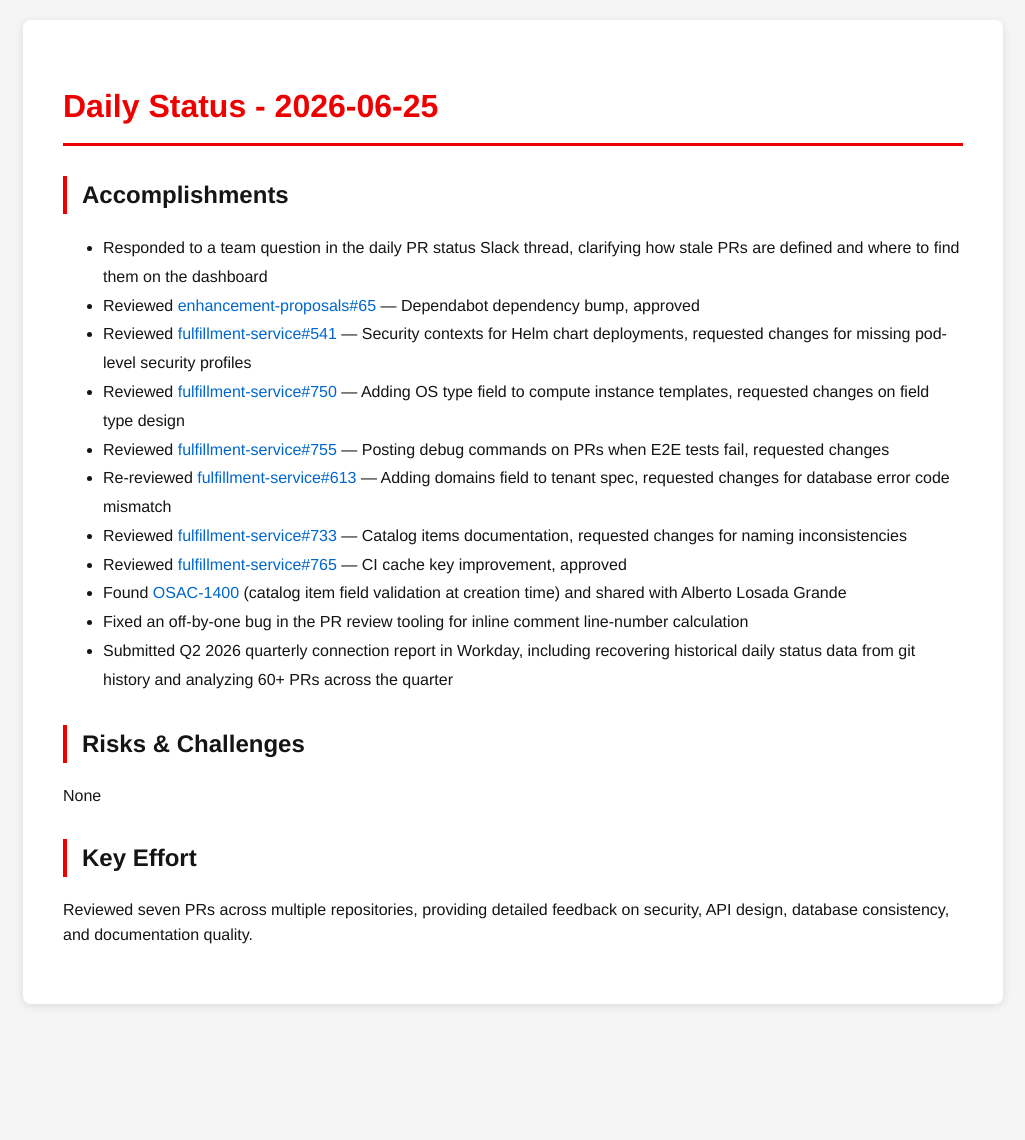
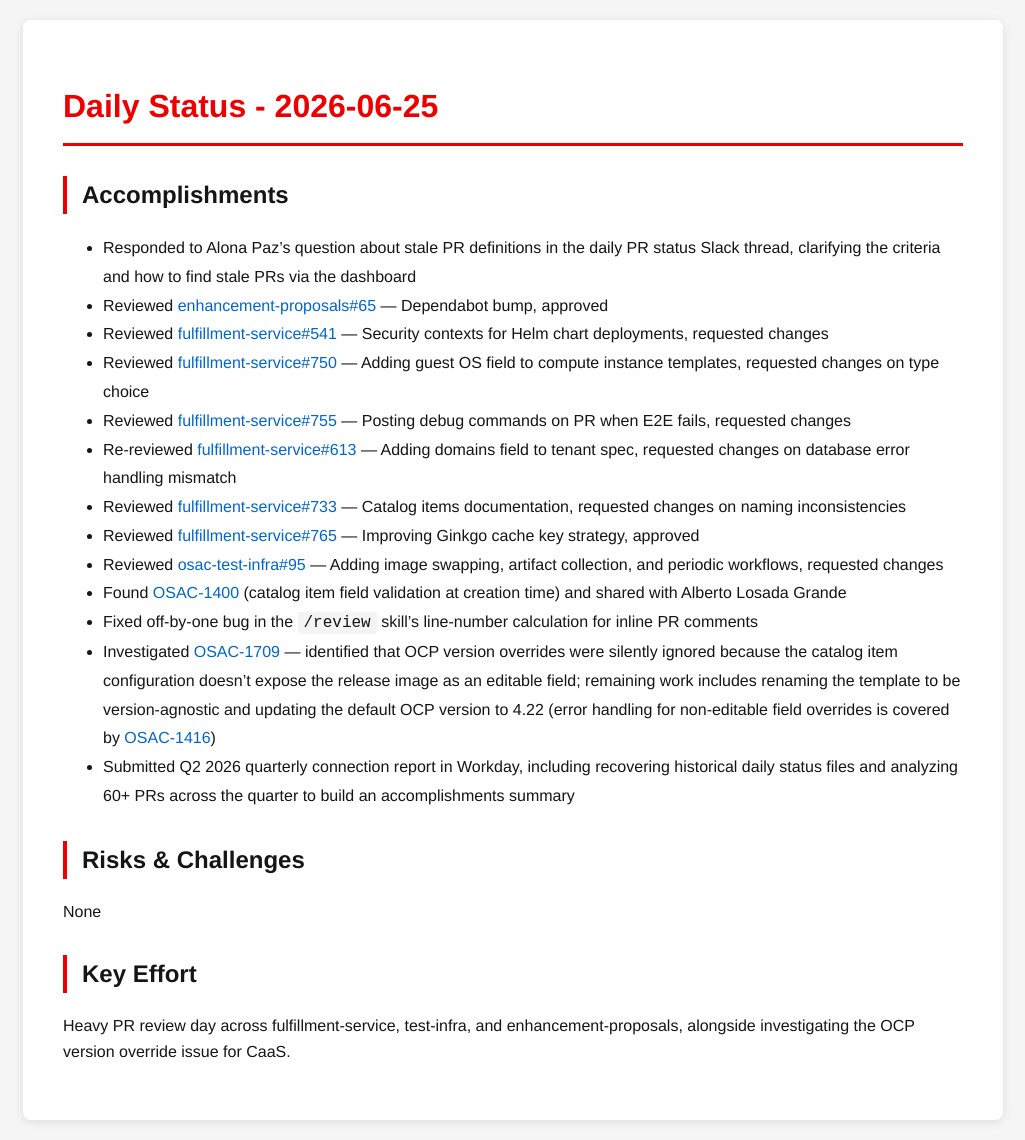
Before and after one commit to tzvatot/daily-status, a Jekyll site: the page built from 2026-06-25.md, in a window 1280 px wide. Shown: the whole page, without its empty margins (127-1152 px from the left). Built offline with Jekyll 4.4.1, drawn with Linux system fonts in a browser that asks for light colours; before the commit the page ends 1024 px from its top, so only the background shows below that.

Commit message:
Daily status update - 2026-06-25

```diff
--- a/2026-06-25.md
+++ b/2026-06-25.md
@@ -7,20 +7,22 @@
 # Daily Status - 2026-06-25
 
 ## Accomplishments
-- Responded to a team question in the daily PR status Slack thread, clarifying how stale PRs are defined and where to find them on the dashboard
-- Reviewed [enhancement-proposals#65](https://github.com/osac-project/enhancement-proposals/pull/65) — Dependabot dependency bump, approved
-- Reviewed [fulfillment-service#541](https://github.com/osac-project/fulfillment-service/pull/541) — Security contexts for Helm chart deployments, requested changes for missing pod-level security profiles
-- Reviewed [fulfillment-service#750](https://github.com/osac-project/fulfillment-service/pull/750) — Adding OS type field to compute instance templates, requested changes on field type design
-- Reviewed [fulfillment-service#755](https://github.com/osac-project/fulfillment-service/pull/755) — Posting debug commands on PRs when E2E tests fail, requested changes
-- Re-reviewed [fulfillment-service#613](https://github.com/osac-project/fulfillment-service/pull/613) — Adding domains field to tenant spec, requested changes for database error code mismatch
-- Reviewed [fulfillment-service#733](https://github.com/osac-project/fulfillment-service/pull/733) — Catalog items documentation, requested changes for naming inconsistencies
-- Reviewed [fulfillment-service#765](https://github.com/osac-project/fulfillment-service/pull/765) — CI cache key improvement, approved
-- Found [OSAC-1400](https://redhat.atlassian.net/browse/OSAC-1400) (catalog item field validation at creation time) and shared with Alberto Losada Grande
-- Fixed an off-by-one bug in the PR review tooling for inline comment line-number calculation
-- Submitted Q2 2026 quarterly connection report in Workday, including recovering historical daily status data from git history and analyzing 60+ PRs across the quarter
+- Responded to Alona Paz's question about stale PR definitions in the daily PR status Slack thread, clarifying the criteria and how to find stale PRs via the dashboard
+- Reviewed [enhancement-proposals#65](https://github.com/osac-project/enhancement-proposals/pull/65) — Dependabot bump, approved
+- Reviewed [fulfillment-service#541](https://github.com/osac-project/fulfillment-service/pull/541) — Security contexts for Helm chart deployments, requested changes
+- Reviewed [fulfillment-service#750](https://github.com/osac-project/fulfillment-service/pull/750) — Adding guest OS field to compute instance templates, requested changes on type choice
+- Reviewed [fulfillment-service#755](https://github.com/osac-project/fulfillment-service/pull/755) — Posting debug commands on PR when E2E fails, requested changes
+- Re-reviewed [fulfillment-service#613](https://github.com/osac-project/fulfillment-service/pull/613) — Adding domains field to tenant spec, requested changes on database error handling mismatch
+- Reviewed [fulfillment-service#733](https://github.com/osac-project/fulfillment-service/pull/733) — Catalog items documentation, requested changes on naming inconsistencies
+- Reviewed [fulfillment-service#765](https://github.com/osac-project/fulfillment-service/pull/765) — Improving Ginkgo cache key strategy, approved
+- Reviewed [osac-test-infra#95](https://github.com/osac-project/osac-test-infra/pull/95) — Adding image swapping, artifact collection, and periodic workflows, requested changes
+- Found [OSAC-1400](https://issues.redhat.com/browse/OSAC-1400) (catalog item field validation at creation time) and shared with Alberto Losada Grande
+- Fixed off-by-one bug in the `/review` skill's line-number calculation for inline PR comments
+- Investigated [OSAC-1709](https://redhat.atlassian.net/browse/OSAC-1709) — identified that OCP version overrides were silently ignored because the catalog item configuration doesn't expose the release image as an editable field; remaining work includes renaming the template to be version-agnostic and updating the default OCP version to 4.22 (error handling for non-editable field overrides is covered by [OSAC-1416](https://redhat.atlassian.net/browse/OSAC-1416))
+- Submitted Q2 2026 quarterly connection report in Workday, including recovering historical daily status files and analyzing 60+ PRs across the quarter to build an accomplishments summary
 
 ## Risks & Challenges
 None
 
 ## Key Effort
-Reviewed seven PRs across multiple repositories, providing detailed feedback on security, API design, database consistency, and documentation quality.
+Heavy PR review day across fulfillment-service, test-infra, and enhancement-proposals, alongside investigating the OCP version override issue for CaaS.
```
